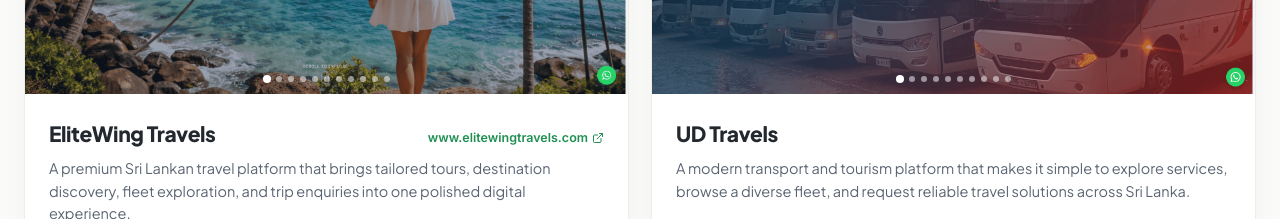
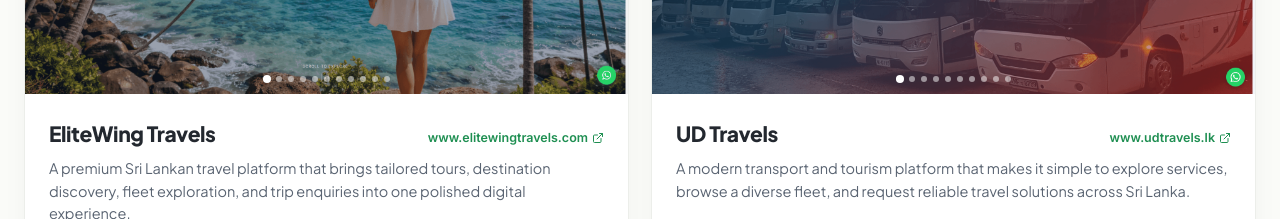
Before and after one commit to Aakashwije/vezvora, a Next.js app: page /work in a window 1280 px wide. Shown: the part 1420-1639 px from the top of the page. Built offline with nearby package versions, Linux system fonts and the light colour scheme.

Commit message:
feat: add website URL for UD Travels project

```diff
--- a/src/content/work.ts
+++ b/src/content/work.ts
@@ -110,6 +110,7 @@
     tech: ["Next.js", "React", "CSS Modules", "Server Actions"],
     category: "Web Platforms",
     caseStudyHref: "/work/ud-travels",
+    websiteUrl: "https://www.udtravels.lk",
     logo: {
       src: "/ud.png",
       alt: "UD Travels logo",
```
